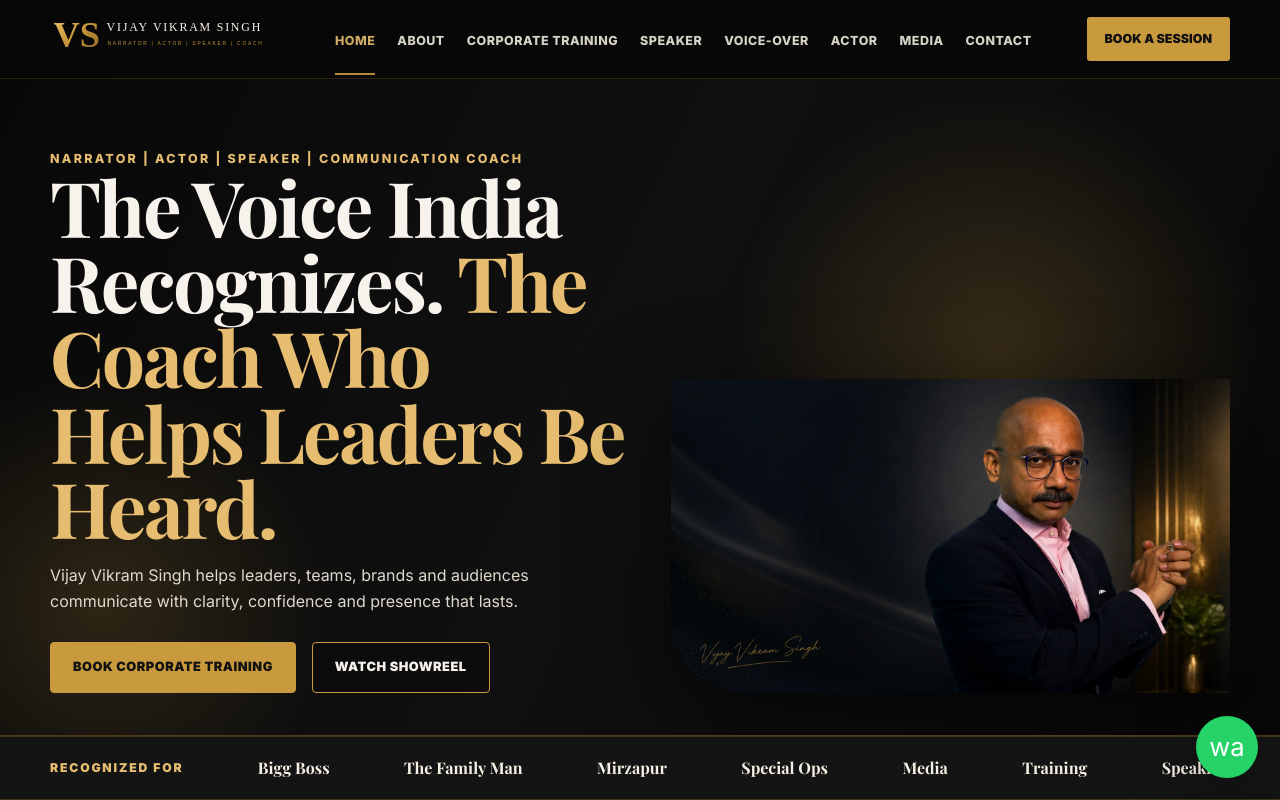
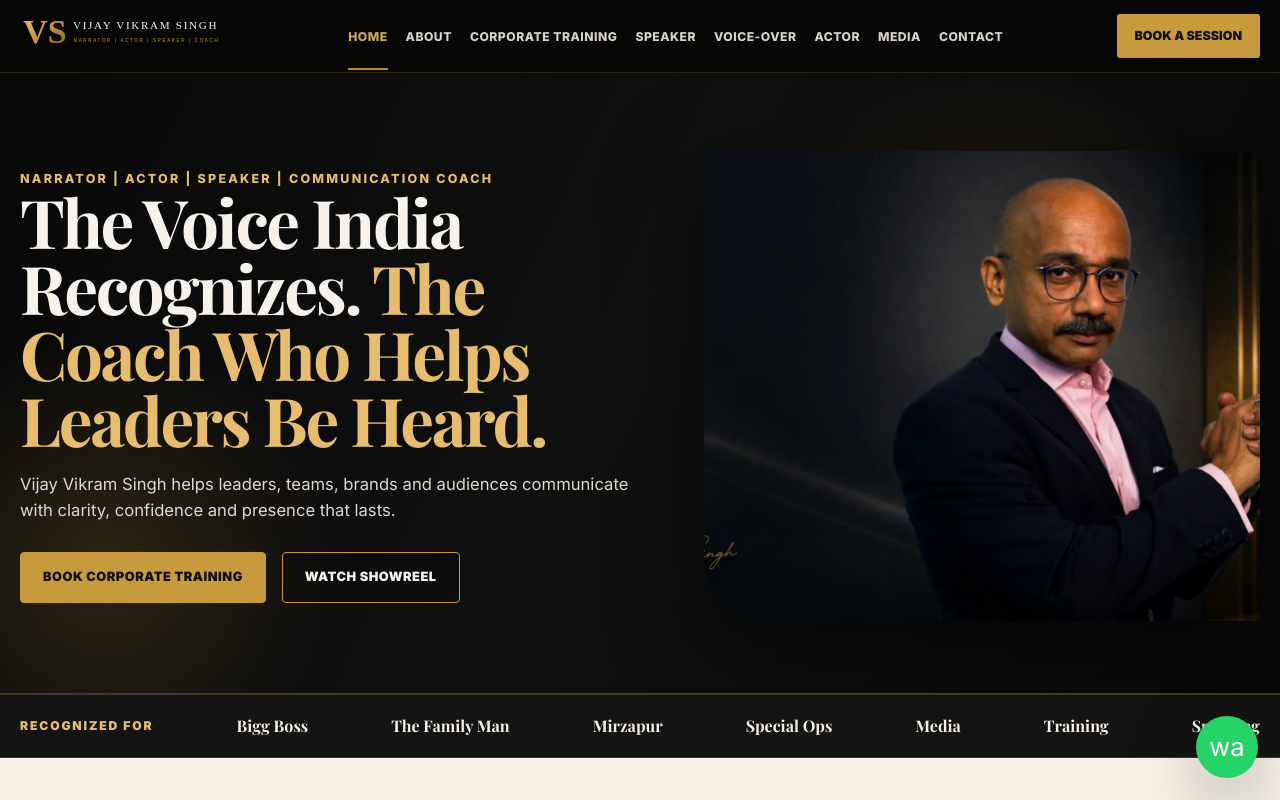
Before and after one commit to CleandIndia/vvs-website, a website: page index.html in a window 1280 px wide. Shown: the top 800 px of the page. Drawn offline with nearby package versions, Linux system fonts and the light colour scheme.

Commit message:
Add files via upload

```diff
--- a/assets/css/styles.css
+++ b/assets/css/styles.css
@@ -224,3 +224,93 @@ textarea { min-height: 120px; resize: vertical; }
   .banner-inner { flex-direction: column; align-items: flex-start; }
   .footer-bottom { flex-direction: column; gap: 10px; }
 }
+
+/* Desktop layout refinement - added after screenshot review */
+@media (min-width: 1041px) {
+  :root { --max: 1320px; }
+
+  .site-header .nav-wrap {
+    min-height: 72px;
+  }
+
+  .logo img {
+    width: 215px;
+  }
+
+  .nav {
+    gap: 18px;
+    font-size: .76rem;
+  }
+
+  .nav a {
+    padding: 25px 0 21px;
+  }
+
+  .hero {
+    min-height: auto;
+  }
+
+  .hero-grid {
+    grid-template-columns: minmax(590px, 1.05fr) minmax(500px, .95fr);
+    gap: 70px;
+    min-height: 620px;
+    padding: 64px 0 58px;
+    align-items: center;
+  }
+
+  .hero-copy {
+    max-width: 760px;
+  }
+
+  .hero-copy h1 {
+    font-size: clamp(4.2rem, 5vw, 5.35rem);
+    line-height: .98;
+    max-width: 760px;
+    letter-spacing: -.035em;
+  }
+
+  .hero-copy p {
+    max-width: 620px;
+    font-size: 1.04rem;
+  }
+
+  .hero-image {
+    align-self: center;
+    justify-self: end;
+    width: 100%;
+  }
+
+  .hero-image img {
+    width: min(100%, 640px);
+    height: 470px;
+    object-fit: cover;
+    object-position: 68% center;
+    border-radius: 0 0 0 64px;
+  }
+}
+
+@media (min-width: 1041px) and (max-width: 1240px) {
+  :root { --max: 1120px; }
+
+  .hero-grid {
+    grid-template-columns: 1fr .9fr;
+    gap: 42px;
+  }
+
+  .hero-copy h1 {
+    font-size: clamp(3.6rem, 4.5vw, 4.45rem);
+  }
+
+  .hero-image img {
+    height: 420px;
+  }
+
+  .nav {
+    gap: 13px;
+    font-size: .70rem;
+  }
+
+  .logo img {
+    width: 190px;
+  }
+}
```
